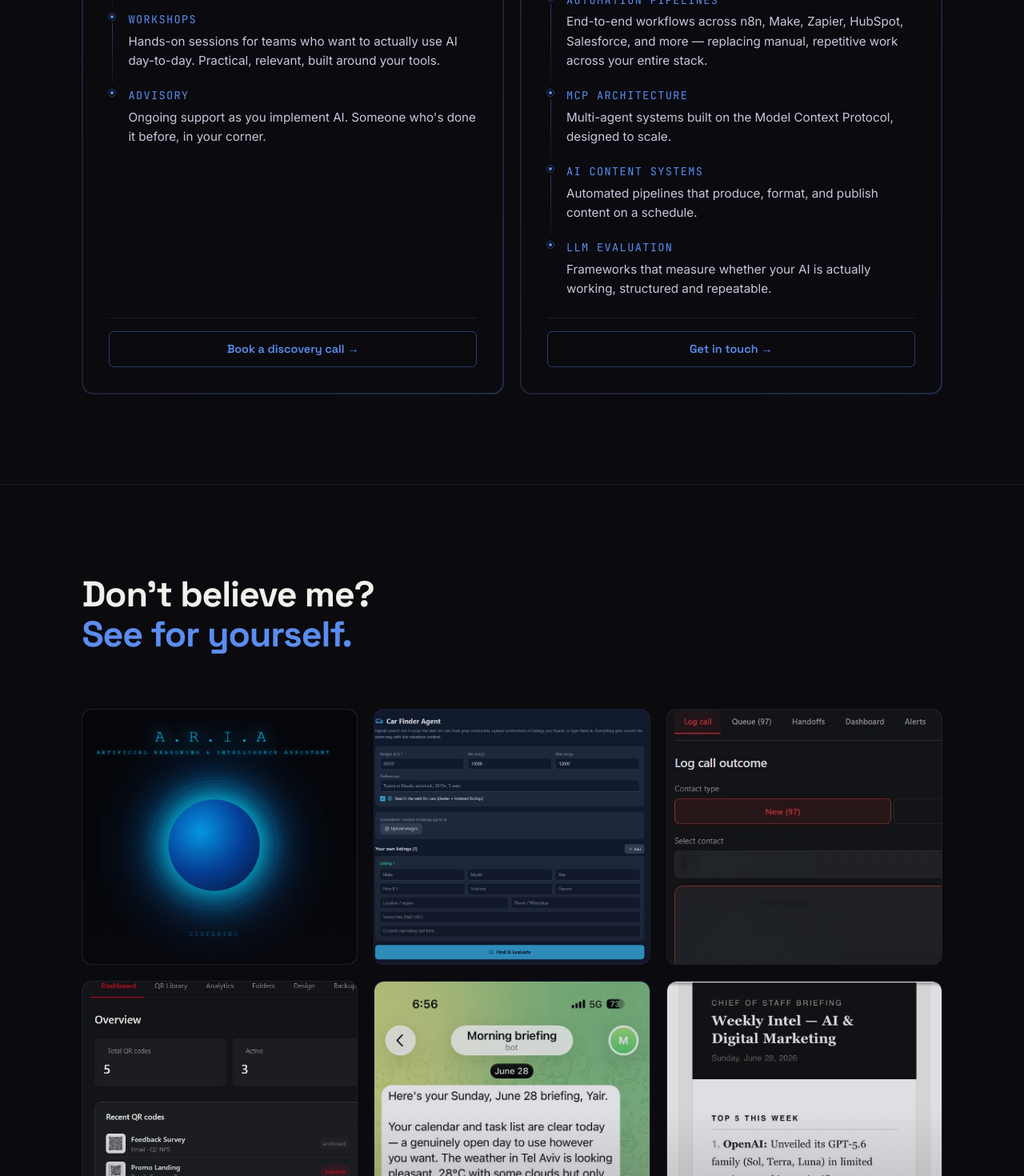
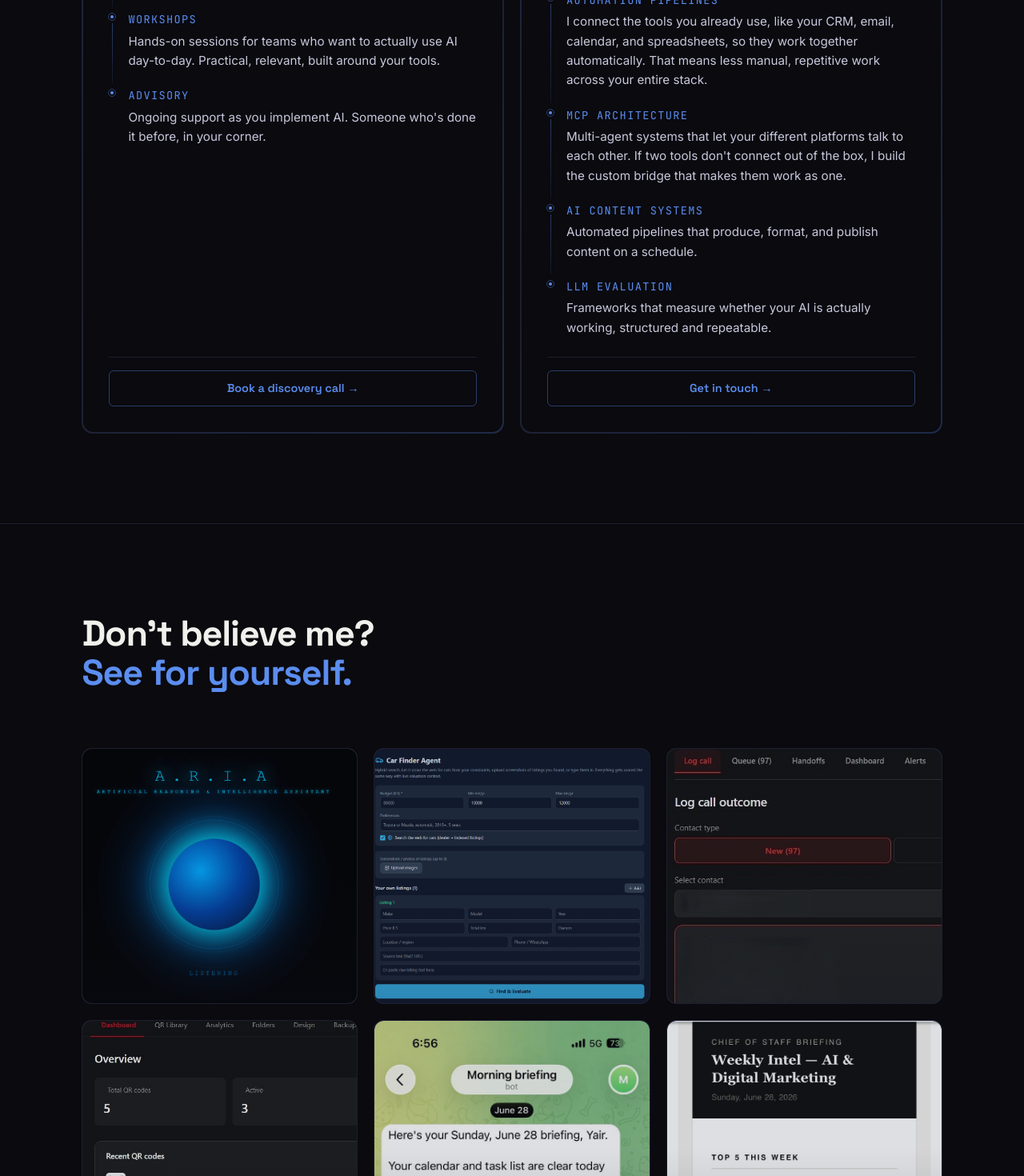
Before and after one commit to yairberger64-blip/yair-portfolio, a React (Create React App) app: page / in a window 1280 px wide. Shown: the part 2260-3730 px from the top of the page at 80% size. Built offline with nearby package versions, Linux system fonts and the light colour scheme.

Commit message:
remove em dashes, rewrite automation and MCP copy

```diff
--- a/src/components/About.jsx
+++ b/src/components/About.jsx
@@ -21,7 +21,7 @@ export default function About() {
         }}
         className="about-grid"
       >
-        {/* Left — image */}
+        {/* Left, image */}
         <div
           style={{
             width: "100%"
@@ -40,7 +40,7 @@ export default function About() {
           />
         </div>
 
-        {/* Right — text */}
+        {/* Right, text */}
         <div style={{ paddingTop: "1rem" }}>
           <h2
             style={{
--- a/src/components/Demos.jsx
+++ b/src/components/Demos.jsx
@@ -4,10 +4,10 @@ const demos = [
   {
     id: "aria",
     tag: "Local AI Assistant",
-    name: "ARIA — Local AI Assistant",
+    name: "ARIA: Local AI Assistant",
     screenshot: "/aria.png",
     description:
-      "A fully local agentic AI assistant that runs entirely on-device. No cloud, no data leaving your machine. ARIA uses tools, manages tasks, and acts autonomously — built to show what agentic AI looks like when privacy is non-negotiable."
+      "A fully local agentic AI assistant that runs entirely on-device. No cloud, no data leaving your machine. ARIA uses tools, manages tasks, and acts autonomously. It's built to show what agentic AI looks like when privacy is non-negotiable."
   },
   {
     id: "car-finder",
@@ -24,7 +24,7 @@ const demos = [
     screenshot: "/sdr-command-center.jpeg",
     blur: false,
     description:
-      "A full outbound sales system — from raw lead list to CRM-ready handoff. Enriches leads, guides SDRs through every call outcome with enforced next steps, auto-populates emails and scripts, and syncs only clean qualified data to the CRM. Every lead gets the right treatment."
+      "A full outbound sales system, from raw lead list to CRM-ready handoff. Enriches leads, guides SDRs through every call outcome with enforced next steps, auto-populates emails and scripts, and syncs only clean qualified data to the CRM. Every lead gets the right treatment."
   },
   {
     id: "qr",
@@ -40,7 +40,7 @@ const demos = [
     name: "Morning Brief Agent",
     screenshot: "/morning-brief.png",
     description:
-      "Every morning, an AI agent checks your weather, calendar, tasks, and top news from the last 24 hours — then writes a personalised briefing and delivers it to your phone before you get out of bed. Fully automated, runs in the cloud, zero effort on your end."
+      "Every morning, an AI agent checks your weather, calendar, tasks, and top news from the last 24 hours, then writes a personalised briefing and delivers it to your phone before you get out of bed. Fully automated, runs in the cloud, zero effort on your end."
   },
   {
     id: "weekly-digest",
--- a/src/components/Hero.jsx
+++ b/src/components/Hero.jsx
@@ -172,7 +172,7 @@ function ContactOverlay({ onClose, onPrivacyOpen }) {
           position: "relative"
         }}
       >
-        {/* Close button — fixed right side, X */}
+        {/* Close button, fixed right side, X */}
         <button
           onClick={onClose}
           style={{
@@ -326,7 +326,7 @@ function ContactOverlay({ onClose, onPrivacyOpen }) {
                 </select>
               </div>
 
-              {/* Message field — optional by default, required for Other */}
+              {/* Message field, optional by default, required for Other */}
               <div style={{ display: "flex", flexDirection: "column", gap: "0.4rem" }}>
                 <label style={labelStyle}>
                   Tell me more{form.reason !== "other" && <span style={{ color: "#4A4A5E", marginLeft: "0.4rem" }}>(optional)</span>}
--- a/src/components/Services.jsx
+++ b/src/components/Services.jsx
@@ -19,8 +19,8 @@ const services = [
     summary: "You bring the problem. I design and build the AI system that solves it.",
     details: [
       { label: "Agentic Systems", text: "AI agents that act autonomously, use tools, and complete tasks without you in the loop." },
-      { label: "Automation Pipelines", text: "End-to-end workflows across n8n, Make, Zapier, HubSpot, Salesforce, and more — replacing manual, repetitive work across your entire stack." },
-      { label: "MCP Architecture", text: "Multi-agent systems built on the Model Context Protocol, designed to scale." },
+      { label: "Automation Pipelines", text: "I connect the tools you already use, like your CRM, email, calendar, and spreadsheets, so they work together automatically. That means less manual, repetitive work across your entire stack." },
+      { label: "MCP Architecture", text: "Multi-agent systems that let your different platforms talk to each other. If two tools don't connect out of the box, I build the custom bridge that makes them work as one." },
       { label: "AI Content Systems", text: "Automated pipelines that produce, format, and publish content on a schedule." },
       { label: "LLM Evaluation", text: "Frameworks that measure whether your AI is actually working, structured and repeatable." }
     ],
--- a/src/components/Testimonials.jsx
+++ b/src/components/Testimonials.jsx
@@ -224,7 +224,7 @@ export default function Testimonials() {
           </div>
         </div>
 
-        {/* Dot indicators — position only, no numbers */}
+        {/* Dot indicators, position only, no numbers */}
         <div style={{ display: "flex", justifyContent: "center", gap: "0.5rem", marginTop: "1.5rem" }}>
           {testimonials.map((_, i) => (
             <button
```
